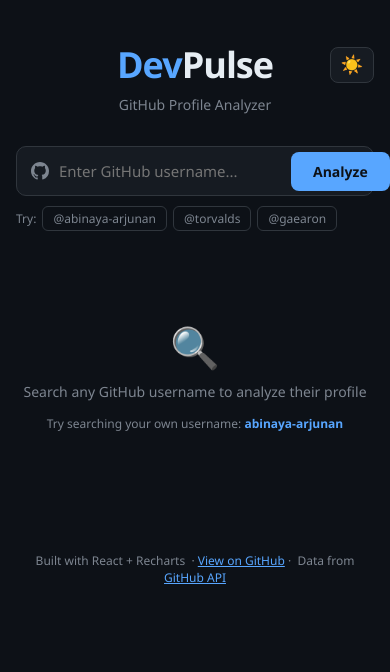
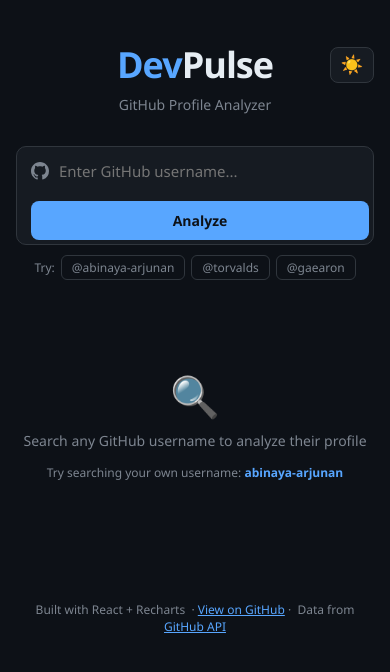
Before and after one commit to abinaya-arjunan/devpulse, a React (Vite) app: page / in a window 390 px wide. Shown: the top 672 px of the page. Built offline with nearby package versions, Linux system fonts and the light colour scheme.

Commit message:
fix: mobile responsive layout

```diff
--- a/src/components/ProfileCard.jsx
+++ b/src/components/ProfileCard.jsx
@@ -1,61 +1,32 @@
-// ProfileCard.jsx — Day 2: shows user avatar, name, bio, and key stats
-// Props: user (GitHub API user object)
-
 import { formatNumber, timeAgo } from "../utils/helpers";
 
 function ProfileCard({ user }) {
   return (
     <div style={styles.card}>
-
-      {/* Avatar + name row */}
-      <div style={styles.topRow}>
-        <img
-          src={user.avatar_url}
-          alt={user.login}
-          style={styles.avatar}
-        />
+      <div className="profile-top" style={styles.topRow}>
+        <img src={user.avatar_url} alt={user.login} className="profile-avatar" style={styles.avatar} />
         <div style={styles.nameBlock}>
           <h2 style={styles.name}>{user.name || user.login}</h2>
-          <a
-            href={user.html_url}
-            target="_blank"
-            rel="noopener noreferrer"
-            style={styles.username}
-          >
+          <a href={user.html_url} target="_blank" rel="noopener noreferrer" style={styles.username}>
             @{user.login}
           </a>
           {user.bio && <p style={styles.bio}>{user.bio}</p>}
         </div>
       </div>
 
-      {/* Stats row */}
-      <div style={styles.statsRow}>
-        <StatItem label="Repos"      value={formatNumber(user.public_repos)} />
-        <StatItem label="Followers"  value={formatNumber(user.followers)} />
-        <StatItem label="Following"  value={formatNumber(user.following)} />
-        <StatItem label="Joined"     value={timeAgo(user.created_at)} />
+      <div className="profile-stats" style={styles.statsRow}>
+        <StatItem label="Repos"     value={formatNumber(user.public_repos)} />
+        <StatItem label="Followers" value={formatNumber(user.followers)} />
+        <StatItem label="Following" value={formatNumber(user.following)} />
+        <StatItem label="Joined"    value={timeAgo(user.created_at)} />
       </div>
 
-      {/* Extra info */}
-      <div style={styles.infoRow}>
+      <div className="profile-info-row" style={styles.infoRow}>
         {user.location && <InfoTag icon="📍" text={user.location} />}
-        {user.blog     && (
-          <InfoTag
-            icon="🔗"
-            text={user.blog}
-            href={user.blog.startsWith("http") ? user.blog : `https://${user.blog}`}
-          />
-        )}
-        {user.twitter_username && (
-          <InfoTag
-            icon="🐦"
-            text={`@${user.twitter_username}`}
-            href={`https://twitter.com/${user.twitter_username}`}
-          />
-        )}
+        {user.blog && <InfoTag icon="🔗" text={user.blog} href={user.blog.startsWith("http") ? user.blog : `https://${user.blog}`} />}
+        {user.twitter_username && <InfoTag icon="🐦" text={`@${user.twitter_username}`} href={`https://twitter.com/${user.twitter_username}`} />}
         {user.company && <InfoTag icon="🏢" text={user.company} />}
       </div>
-
     </div>
   );
 }
@@ -70,97 +41,26 @@
 }
 
 function InfoTag({ icon, text, href }) {
-  const content = (
-    <span style={styles.infoTag}>
-      {icon} {text}
-    </span>
-  );
+  const content = <span style={styles.infoTag}>{icon} {text}</span>;
   return href
     ? <a href={href} target="_blank" rel="noopener noreferrer" style={{ textDecoration: "none" }}>{content}</a>
     : content;
 }
 
 const styles = {
-  card: {
-    background: "var(--surface)",
-    border: "1px solid var(--border)",
-    borderRadius: "12px",
-    padding: "24px",
-    display: "flex",
-    flexDirection: "column",
-    gap: "20px",
-  },
-  topRow: {
-    display: "flex",
-    gap: "20px",
-    alignItems: "flex-start",
-  },
-  avatar: {
-    width: "80px",
-    height: "80px",
-    borderRadius: "50%",
-    border: "2px solid var(--border)",
-    flexShrink: 0,
-  },
-  nameBlock: {
-    display: "flex",
-    flexDirection: "column",
-    gap: "4px",
-  },
-  name: {
-    fontSize: "20px",
-    fontWeight: 700,
-    color: "var(--text)",
-  },
-  username: {
-    fontSize: "14px",
-    color: "var(--accent)",
-    textDecoration: "none",
-  },
-  bio: {
-    fontSize: "13px",
-    color: "var(--muted)",
-    marginTop: "4px",
-    lineHeight: 1.5,
-  },
-  statsRow: {
-    display: "grid",
-    gridTemplateColumns: "repeat(4, 1fr)",
-    gap: "12px",
-    background: "var(--bg)",
-    borderRadius: "8px",
-    padding: "14px",
-  },
-  statItem: {
-    display: "flex",
-    flexDirection: "column",
-    alignItems: "center",
-    gap: "2px",
-  },
-  statValue: {
-    fontSize: "18px",
-    fontWeight: 700,
-    color: "var(--text)",
-  },
-  statLabel: {
-    fontSize: "11px",
-    color: "var(--muted)",
-    textTransform: "uppercase",
-    letterSpacing: "0.05em",
-  },
-  infoRow: {
-    display: "flex",
-    flexWrap: "wrap",
-    gap: "10px",
-  },
-  infoTag: {
-    fontSize: "12px",
-    color: "var(--muted)",
-    background: "var(--bg)",
-    border: "1px solid var(--border)",
-    borderRadius: "6px",
-    padding: "4px 10px",
-  },
+  card: { background: "var(--surface)", border: "1px solid var(--border)", borderRadius: "12px", padding: "20px", display: "flex", flexDirection: "column", gap: "16px" },
+  topRow: { display: "flex", gap: "16px", alignItems: "flex-start" },
+  avatar: { width: "80px", height: "80px", borderRadius: "50%", border: "2px solid var(--border)", flexShrink: 0 },
+  nameBlock: { display: "flex", flexDirection: "column", gap: "4px" },
+  name: { fontSize: "18px", fontWeight: 700, color: "var(--text)" },
+  username: { fontSize: "13px", color: "var(--accent)", textDecoration: "none" },
+  bio: { fontSize: "13px", color: "var(--muted)", marginTop: "4px", lineHeight: 1.5 },
+  statsRow: { display: "grid", gridTemplateColumns: "repeat(4, 1fr)", gap: "10px", background: "var(--bg)", borderRadius: "8px", padding: "12px" },
+  statItem: { display: "flex", flexDirection: "column", alignItems: "center", gap: "2px" },
+  statValue: { fontSize: "16px", fontWeight: 700, color: "var(--text)" },
+  statLabel: { fontSize: "10px", color: "var(--muted)", textTransform: "uppercase", letterSpacing: "0.05em" },
+  infoRow: { display: "flex", flexWrap: "wrap", gap: "8px" },
+  infoTag: { fontSize: "12px", color: "var(--muted)", background: "var(--bg)", border: "1px solid var(--border)", borderRadius: "6px", padding: "3px 8px" },
 };
 
 export default ProfileCard;
--- a/src/components/RepoList.jsx
+++ b/src/components/RepoList.jsx
@@ -1,25 +1,14 @@
-// RepoList.jsx — Day 3: sorts repos by stars, shows top 6
-// Props: repos (array of GitHub repo objects)
-
 import RepoCard from "./RepoCard";
 
 function RepoList({ repos }) {
-
-  // Sort by stars descending, take top 6
-  const topRepos = [...repos]
-    .sort((a, b) => b.stargazers_count - a.stargazers_count)
-    .slice(0, 6);
-
-  // Filter out forked repos for a cleaner view
-  const ownRepos = topRepos.filter(r => !r.fork);
-  const display  = ownRepos.length > 0 ? ownRepos : topRepos;
+  const topRepos  = [...repos].sort((a, b) => b.stargazers_count - a.stargazers_count).slice(0, 6);
+  const ownRepos  = topRepos.filter(r => !r.fork);
+  const display   = ownRepos.length > 0 ? ownRepos : topRepos;
 
   if (display.length === 0) {
     return (
       <div style={styles.empty}>
-        <p style={{ color: "var(--muted)", fontSize: "13px" }}>
-          No public repositories yet.
-        </p>
+        <p style={{ color: "var(--muted)", fontSize: "13px" }}>No public repositories yet.</p>
       </div>
     );
   }
@@ -27,52 +16,21 @@
   return (
     <div style={styles.wrapper}>
       <h3 style={styles.title}>
-        Top Repositories
-        <span style={styles.count}>{display.length}</span>
+        Top Repositories <span style={styles.count}>{display.length}</span>
       </h3>
-      <div style={styles.grid}>
-        {display.map((repo) => (
-          <RepoCard key={repo.id} repo={repo} />
-        ))}
+      <div className="repo-grid" style={styles.grid}>
+        {display.map((repo) => <RepoCard key={repo.id} repo={repo} />)}
       </div>
     </div>
   );
 }
 
 const styles = {
-  wrapper: {
-    display: "flex",
-    flexDirection: "column",
-    gap: "14px",
-  },
-  title: {
-    fontSize: "15px",
-    fontWeight: 600,
-    color: "var(--text)",
-    display: "flex",
-    alignItems: "center",
-    gap: "8px",
-  },
-  count: {
-    background: "var(--border)",
-    color: "var(--muted)",
-    fontSize: "11px",
-    padding: "2px 8px",
-    borderRadius: "10px",
-    fontWeight: 400,
-  },
-  grid: {
-    display: "grid",
-    gridTemplateColumns: "repeat(auto-fill, minmax(260px, 1fr))",
-    gap: "12px",
-  },
-  empty: {
-    padding: "20px",
-    textAlign: "center",
-    background: "var(--surface)",
-    border: "1px solid var(--border)",
-    borderRadius: "10px",
-  },
+  wrapper: { display: "flex", flexDirection: "column", gap: "12px" },
+  title: { fontSize: "14px", fontWeight: 600, color: "var(--text)", display: "flex", alignItems: "center", gap: "8px" },
+  count: { background: "var(--border)", color: "var(--muted)", fontSize: "11px", padding: "2px 8px", borderRadius: "10px", fontWeight: 400 },
+  grid: { display: "grid", gridTemplateColumns: "repeat(auto-fill, minmax(260px, 1fr))", gap: "10px" },
+  empty: { padding: "20px", textAlign: "center", background: "var(--surface)", border: "1px solid var(--border)", borderRadius: "10px" },
 };
 
 export default RepoList;
--- a/src/components/SearchBar.jsx
+++ b/src/components/SearchBar.jsx
@@ -1,29 +1,18 @@
 import { useState } from "react";
 
-// SearchBar.jsx — controlled input component
-// Props:
-//   value      → current input value (controlled by App)
-//   onChange   → update App state on every keystroke
-//   onSearch   → called when user submits (button click or Enter key)
-
 function SearchBar({ value, onChange, onSearch }) {
-
   function handleKeyDown(e) {
     if (e.key === "Enter") onSearch(value);
   }
 
   return (
     <div style={styles.wrapper}>
-      <div style={styles.inputRow}>
-
-        {/* GitHub icon prefix */}
+      <div className="search-row" style={styles.inputRow}>
         <span style={styles.icon}>
           <svg width="18" height="18" viewBox="0 0 24 24" fill="var(--muted)">
             <path d="M12 0C5.37 0 0 5.37 0 12c0 5.31 3.435 9.795 8.205 11.385.6.105.825-.255.825-.57 0-.285-.015-1.23-.015-2.235-3.015.555-3.795-.735-4.035-1.41-.135-.345-.72-1.41-1.23-1.695-.42-.225-1.02-.78-.015-.795.945-.015 1.62.87 1.845 1.23 1.08 1.815 2.805 1.305 3.495.99.105-.78.42-1.305.765-1.605-2.67-.3-5.46-1.335-5.46-5.925 0-1.305.465-2.385 1.23-3.225-.12-.3-.54-1.53.12-3.18 0 0 1.005-.315 3.3 1.23.96-.27 1.98-.405 3-.405s2.04.135 3 .405c2.295-1.56 3.3-1.23 3.3-1.23.66 1.65.24 2.88.12 3.18.765.84 1.23 1.905 1.23 3.225 0 4.605-2.805 5.625-5.475 5.925.435.375.81 1.095.81 2.22 0 1.605-.015 2.895-.015 3.3 0 .315.225.69.825.57A12.02 12.02 0 0 0 24 12c0-6.63-5.37-12-12-12z"/>
           </svg>
         </span>
-
-        {/* Controlled text input */}
         <input
           type="text"
           placeholder="Enter GitHub username..."
@@ -35,30 +24,20 @@
           autoComplete="off"
           spellCheck="false"
         />
-
-        {/* Search button */}
         <button
+          className="search-btn"
           onClick={() => onSearch(value)}
           style={styles.button}
           disabled={!value.trim()}
         >
           Analyze
         </button>
-
       </div>
 
-      {/* Quick example links */}
-      <div style={styles.examples}>
+      <div className="example-row" style={styles.examples}>
         <span style={styles.exampleLabel}>Try: </span>
         {["abinaya-arjunan", "torvalds", "gaearon"].map((name) => (
-          <button
-            key={name}
-            style={styles.exampleBtn}
-            onClick={() => {
-              onChange(name);
-              onSearch(name);
-            }}
-          >
+          <button key={name} style={styles.exampleBtn} onClick={() => { onChange(name); onSearch(name); }}>
             @{name}
           </button>
         ))}
@@ -68,70 +47,14 @@
 }
 
 const styles = {
-  wrapper: {
-    display: "flex",
-    flexDirection: "column",
-    gap: "10px",
-  },
-  inputRow: {
-    display: "flex",
-    alignItems: "center",
-    background: "var(--surface)",
-    border: "1px solid var(--border)",
-    borderRadius: "10px",
-    padding: "4px 4px 4px 14px",
-    gap: "10px",
-    transition: "border-color 0.2s",
-  },
-  icon: {
-    display: "flex",
-    alignItems: "center",
-    flexShrink: 0,
-  },
-  input: {
-    flex: 1,
-    background: "transparent",
-    border: "none",
-    outline: "none",
-    color: "var(--text)",
-    fontSize: "15px",
-    padding: "10px 0",
-    fontFamily: "inherit",
-  },
-  button: {
-    background: "var(--accent)",
-    color: "#0d1117",
-    border: "none",
-    borderRadius: "8px",
-    padding: "10px 22px",
-    fontSize: "14px",
-    fontWeight: 600,
-    cursor: "pointer",
-    fontFamily: "inherit",
-    transition: "opacity 0.15s",
-    flexShrink: 0,
-  },
-  examples: {
-    display: "flex",
-    alignItems: "center",
-    gap: "6px",
-    flexWrap: "wrap",
-  },
-  exampleLabel: {
-    fontSize: "12px",
-    color: "var(--muted)",
-  },
-  exampleBtn: {
-    background: "transparent",
-    border: "1px solid var(--border)",
-    color: "var(--muted)",
-    borderRadius: "6px",
-    padding: "3px 10px",
-    fontSize: "12px",
-    cursor: "pointer",
-    fontFamily: "inherit",
-    transition: "all 0.15s",
-  },
+  wrapper: { display: "flex", flexDirection: "column", gap: "10px" },
+  inputRow: { display: "flex", alignItems: "center", background: "var(--surface)", border: "1px solid var(--border)", borderRadius: "10px", padding: "4px 4px 4px 14px", gap: "10px" },
+  icon: { display: "flex", alignItems: "center", flexShrink: 0 },
+  input: { flex: 1, background: "transparent", border: "none", outline: "none", color: "var(--text)", fontSize: "15px", padding: "10px 0", fontFamily: "inherit", minWidth: 0 },
+  button: { background: "var(--accent)", color: "#0d1117", border: "none", borderRadius: "8px", padding: "10px 18px", fontSize: "14px", fontWeight: 600, cursor: "pointer", fontFamily: "inherit", flexShrink: 0 },
+  examples: { display: "flex", alignItems: "center", gap: "6px", flexWrap: "wrap" },
+  exampleLabel: { fontSize: "12px", color: "var(--muted)" },
+  exampleBtn: { background: "transparent", border: "1px solid var(--border)", color: "var(--muted)", borderRadius: "6px", padding: "3px 10px", fontSize: "12px", cursor: "pointer", fontFamily: "inherit" },
 };
 
 export default SearchBar;
--- a/src/components/StatsGrid.jsx
+++ b/src/components/StatsGrid.jsx
@@ -1,73 +1,28 @@
-// StatsGrid.jsx — Day 4: total stars, forks, most starred repo, account age
-
 import { formatNumber, timeAgo } from "../utils/helpers";
 
 function StatsGrid({ user, repos }) {
-
-  // Total stars across all repos
-  const totalStars = repos.reduce((sum, r) => sum + r.stargazers_count, 0);
-
-  // Total forks across all repos
-  const totalForks = repos.reduce((sum, r) => sum + r.forks_count, 0);
-
-  // Most starred repo
-  const topRepo = [...repos].sort(
-    (a, b) => b.stargazers_count - a.stargazers_count
-  )[0];
-
-  // Total watchers
+  const totalStars    = repos.reduce((sum, r) => sum + r.stargazers_count, 0);
+  const totalForks    = repos.reduce((sum, r) => sum + r.forks_count, 0);
   const totalWatchers = repos.reduce((sum, r) => sum + r.watchers_count, 0);
+  const topRepo       = [...repos].sort((a, b) => b.stargazers_count - a.stargazers_count)[0];
 
   const stats = [
-    {
-      icon: "⭐",
-      label: "Total Stars",
-      value: formatNumber(totalStars),
-    },
-    {
-      icon: "🍴",
-      label: "Total Forks",
-      value: formatNumber(totalForks),
-    },
-    {
-      icon: "👁",
-      label: "Total Watchers",
-      value: formatNumber(totalWatchers),
-    },
-    {
-      icon: "🏆",
-      label: "Most Starred",
-      value: topRepo ? topRepo.name : "—",
-      small: true,
-    },
-    {
-      icon: "📦",
-      label: "Public Repos",
-      value: formatNumber(user.public_repos),
-    },
-    {
-      icon: "🗓",
-      label: "On GitHub",
-      value: timeAgo(user.created_at),
-      small: true,
-    },
+    { icon: "⭐", label: "Total Stars",    value: formatNumber(totalStars) },
+    { icon: "🍴", label: "Total Forks",    value: formatNumber(totalForks) },
+    { icon: "👁",  label: "Watchers",       value: formatNumber(totalWatchers) },
+    { icon: "🏆", label: "Most Starred",   value: topRepo ? topRepo.name : "—", small: true },
+    { icon: "📦", label: "Public Repos",   value: formatNumber(user.public_repos) },
+    { icon: "🗓",  label: "On GitHub",      value: timeAgo(user.created_at), small: true },
   ];
 
   return (
     <div style={styles.wrapper}>
       <h3 style={styles.title}>Stats Overview</h3>
-      <div style={styles.grid}>
+      <div className="stats-grid" style={styles.grid}>
         {stats.map((s) => (
           <div key={s.label} style={styles.card}>
             <span style={styles.icon}>{s.icon}</span>
-            <span
-              style={{
-                ...styles.value,
-                fontSize: s.small ? "14px" : "22px",
-              }}
-            >
-              {s.value}
-            </span>
+            <span style={{ ...styles.value, fontSize: s.small ? "13px" : "20px" }}>{s.value}</span>
             <span style={styles.label}>{s.label}</span>
           </div>
         ))}
@@ -77,48 +32,13 @@
 }
 
 const styles = {
-  wrapper: {
-    display: "flex",
-    flexDirection: "column",
-    gap: "14px",
-  },
-  title: {
-    fontSize: "15px",
-    fontWeight: 600,
-    color: "var(--text)",
-  },
-  grid: {
-    display: "grid",
-    gridTemplateColumns: "repeat(auto-fill, minmax(140px, 1fr))",
-    gap: "12px",
-  },
-  card: {
-    background: "var(--surface)",
-    border: "1px solid var(--border)",
-    borderRadius: "10px",
-    padding: "16px 12px",
-    display: "flex",
-    flexDirection: "column",
-    alignItems: "center",
-    gap: "4px",
-    textAlign: "center",
-  },
-  icon: {
-    fontSize: "20px",
-    marginBottom: "2px",
-  },
-  value: {
-    fontWeight: 700,
-    color: "var(--text)",
-    lineHeight: 1.2,
-    wordBreak: "break-word",
-  },
-  label: {
-    fontSize: "11px",
-    color: "var(--muted)",
-    textTransform: "uppercase",
-    letterSpacing: "0.05em",
-  },
+  wrapper: { display: "flex", flexDirection: "column", gap: "12px" },
+  title: { fontSize: "14px", fontWeight: 600, color: "var(--text)" },
+  grid: { display: "grid", gridTemplateColumns: "repeat(auto-fill, minmax(120px, 1fr))", gap: "10px" },
+  card: { background: "var(--surface)", border: "1px solid var(--border)", borderRadius: "10px", padding: "14px 10px", display: "flex", flexDirection: "column", alignItems: "center", gap: "4px", textAlign: "center" },
+  icon: { fontSize: "18px", marginBottom: "2px" },
+  value: { fontWeight: 700, color: "var(--text)", lineHeight: 1.2, wordBreak: "break-word" },
+  label: { fontSize: "10px", color: "var(--muted)", textTransform: "uppercase", letterSpacing: "0.05em" },
 };
 
 export default StatsGrid;
--- a/src/index.css
+++ b/src/index.css
@@ -1,7 +1,5 @@
-/* ── RESET & BASE ── */
 *, *::before, *::after { box-sizing: border-box; margin: 0; padding: 0; }
 
-/* ── DARK THEME (default) ── */
 :root {
   --bg:      #0d1117;
   --surface: #161b22;
@@ -14,7 +12,6 @@
   --font:    'Segoe UI', system-ui, sans-serif;
 }
 
-/* ── LIGHT THEME ── */
 [data-theme="light"] {
   --bg:      #ffffff;
   --surface: #f6f8fa;
@@ -37,23 +34,37 @@
 
 @keyframes fadeIn { from { opacity: 0; transform: translateY(6px); } to { opacity: 1; transform: none; } }
 
-/* ── SCROLLBAR ── */
 ::-webkit-scrollbar { width: 6px; }
 ::-webkit-scrollbar-track { background: transparent; }
 ::-webkit-scrollbar-thumb { background: var(--border); border-radius: 3px; }
 
-/* ── LINKS ── */
 a { color: var(--accent); }
 a:hover { text-decoration: underline; }
 
-/* ── CARDS hover effect ── */
-.repo-card:hover {
-  border-color: var(--accent) !important;
-  transform: translateY(-2px);
-  transition: all 0.15s;
+/* ══════════════════
+   MOBILE RESPONSIVE
+   ══════════════════ */
+
+/* Profile card stats — 2 columns on mobile */
+@media (max-width: 600px) {
+  .profile-stats {
+    grid-template-columns: repeat(2, 1fr) !important;
+  }
+  .profile-top {
+    flex-direction: column !important;
+    align-items: center !important;
+    text-align: center !important;
+  }
+  .profile-avatar {
+    width: 64px !important;
+    height: 64px !important;
+  }
+  .profile-info-row {
+    justify-content: center !important;
+  }
 }
 
-/* ── RESPONSIVE ── */
+/* Two column layout — stack on mobile */
 @media (max-width: 640px) {
   .two-col {
     grid-template-columns: 1fr !important;
@@ -64,4 +75,31 @@
   .repo-grid {
     grid-template-columns: 1fr !important;
   }
+  .search-row {
+    flex-wrap: wrap !important;
+  }
+  .search-btn {
+    width: 100% !important;
+    border-radius: 8px !important;
+  }
+  .example-row {
+    justify-content: center !important;
+  }
+  .header-top {
+    flex-direction: column !important;
+    gap: 8px !important;
+  }
+  .theme-btn {
+    position: static !important;
+  }
+  .logo {
+    font-size: 28px !important;
+  }
+  .results-card {
+    padding: 20px 16px !important;
+  }
+  .lb-row {
+    grid-template-columns: 28px 1fr auto !important;
+  }
+  .lb-date { display: none !important; }
 }
```
